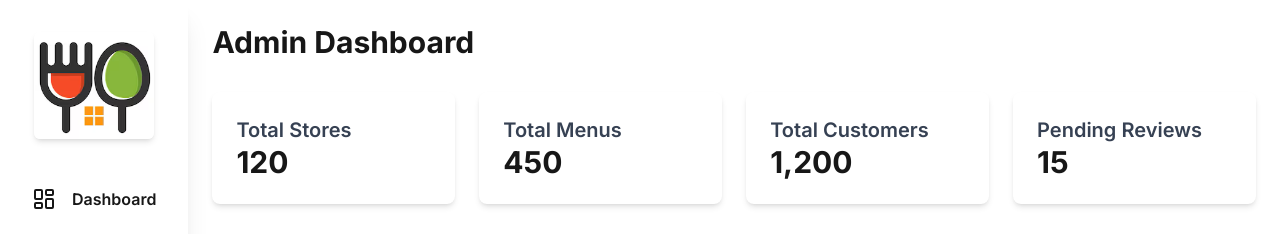
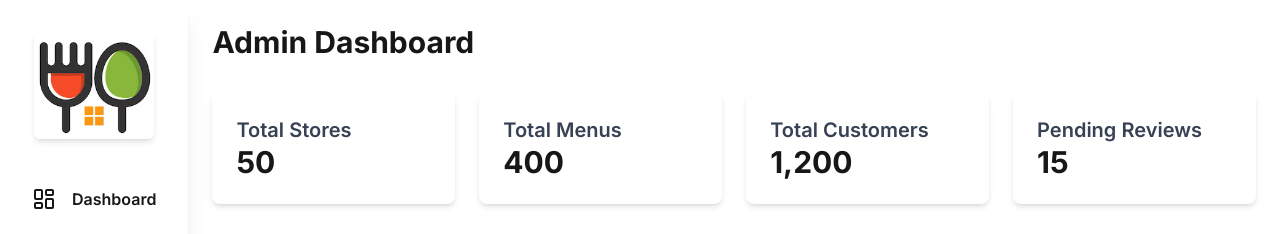
Before and after one commit to regie2197/afforda-eats, a Next.js app in the folder client/: page / in a window 1280 px wide. Shown: the top 234 px of the page. Built offline with nearby package versions, Linux system fonts and the light colour scheme.

Commit message:
chore: update dashboard and prod yml for ci/cd

```diff
--- a/client/app/(dashboard)/page.tsx
+++ b/client/app/(dashboard)/page.tsx
@@ -10,11 +10,11 @@
       <div className="grid grid-cols-1 md:grid-cols-2 lg:grid-cols-4 gap-6 mb-8">
         <div className="bg-white shadow-md rounded-lg p-6">
           <h2 className="text-xl font-semibold text-gray-700">Total Stores</h2>
-          <p className="text-3xl font-bold text-blue-1">120</p>
+          <p className="text-3xl font-bold text-blue-1">50</p>
         </div>
         <div className="bg-white shadow-md rounded-lg p-6">
           <h2 className="text-xl font-semibold text-gray-700">Total Menus</h2>
-          <p className="text-3xl font-bold text-blue-1">450</p>
+          <p className="text-3xl font-bold text-blue-1">400</p>
         </div>
         <div className="bg-white shadow-md rounded-lg p-6">
           <h2 className="text-xl font-semibold text-gray-700">Total Customers</h2>
```
